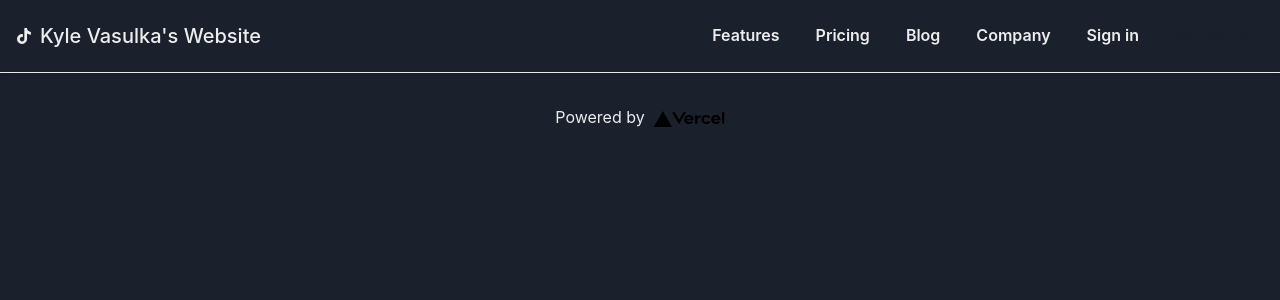
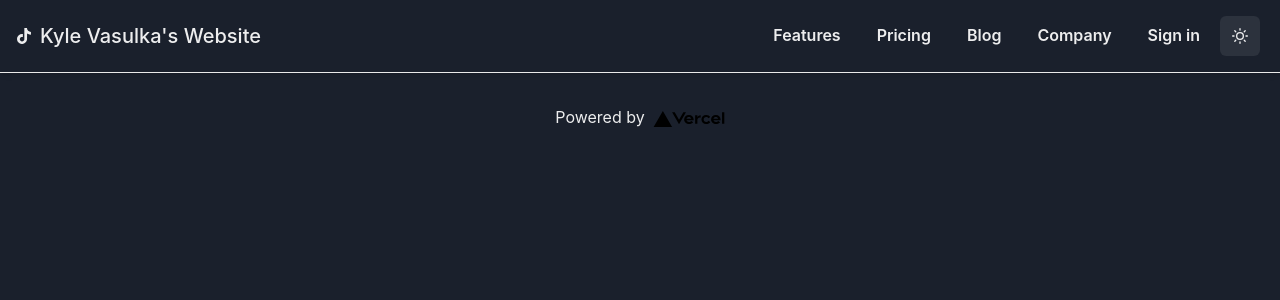
Before and after one commit to KyleVasulka/Personal-Website, a Next.js app: page /testpage in a window 1280 px wide. Shown: the top 300 px of the page. Built offline with nearby package versions, Linux system fonts and the light colour scheme.

Commit message:
add dark/light mode

```diff
--- a/components/NavBar.tsx
+++ b/components/NavBar.tsx
@@ -15,10 +15,13 @@ import {
 } from "@chakra-ui/react";
 import { AiOutlineMenu } from "react-icons/ai";
 import { SiTiktok } from "react-icons/si";
+import { useColorMode } from "@chakra-ui/color-mode";
+import { MoonIcon, SunIcon } from "@chakra-ui/icons";
 
 export default function Gslr() {
   const bg = useColorModeValue("white", "gray.800");
   const mobileNav = useDisclosure();
+  const { colorMode, toggleColorMode } = useColorMode();
 
   return (
     <React.Fragment>
@@ -56,10 +59,11 @@ export default function Gslr() {
               <Button variant="ghost">Blog</Button>
               <Button variant="ghost">Company</Button>
               <Button variant="ghost">Sign in</Button>
+              <IconButton aria-label="Toggle Mode" onClick={toggleColorMode}>
+                {colorMode === "light" ? <MoonIcon /> : <SunIcon />}
+              </IconButton>
             </HStack>
-            <Button colorScheme="brand" size="sm">
-              Get Started
-            </Button>
+
             <Box display={{ base: "inline-flex", md: "none" }}>
               <IconButton
                 display={{ base: "flex", md: "none" }}
@@ -106,6 +110,15 @@ export default function Gslr() {
                 <Button w="full" variant="ghost">
                   Sign in
                 </Button>
+
+                {/* <IconButton
+                  mt={4}
+                  aria-label="Toggle Mode"
+                  onClick={toggleColorMode}
+                  variant={colorMode === "light" ? "ghost" : "solid"}
+                >
+                  {colorMode === "light" ? <MoonIcon /> : <SunIcon />}
+                </IconButton> */}
               </VStack>
             </Box>
           </HStack>
--- a/package.json
+++ b/package.json
@@ -9,6 +9,7 @@
   },
   "dependencies": {
     "@chakra-ui/icon": "^2.0.0",
+    "@chakra-ui/icons": "^1.1.1",
     "@chakra-ui/react": "^1.7.4",
     "@emotion/react": "^11",
     "@emotion/styled": "^11",
```
Also changed, not shown: 1 other file (tests, documents, lock files or other folders).
